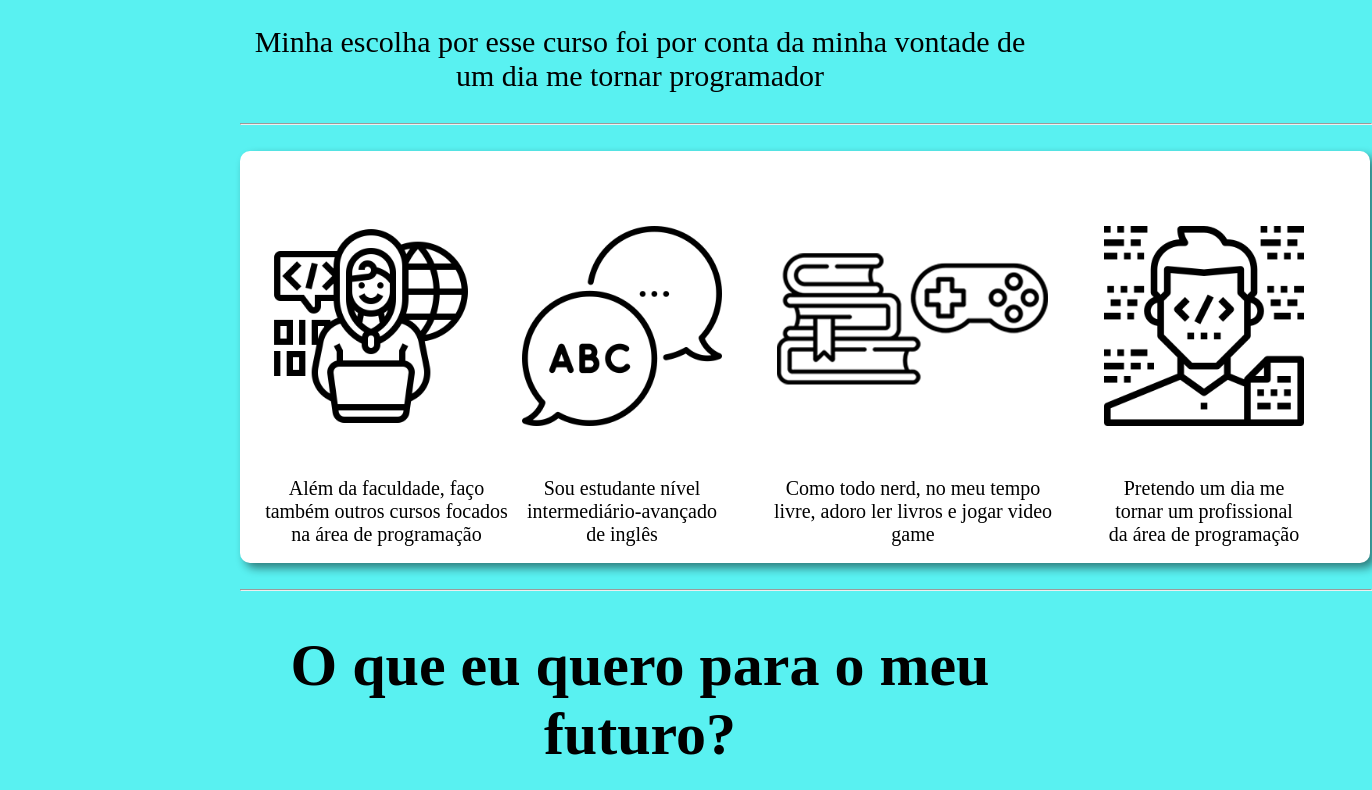
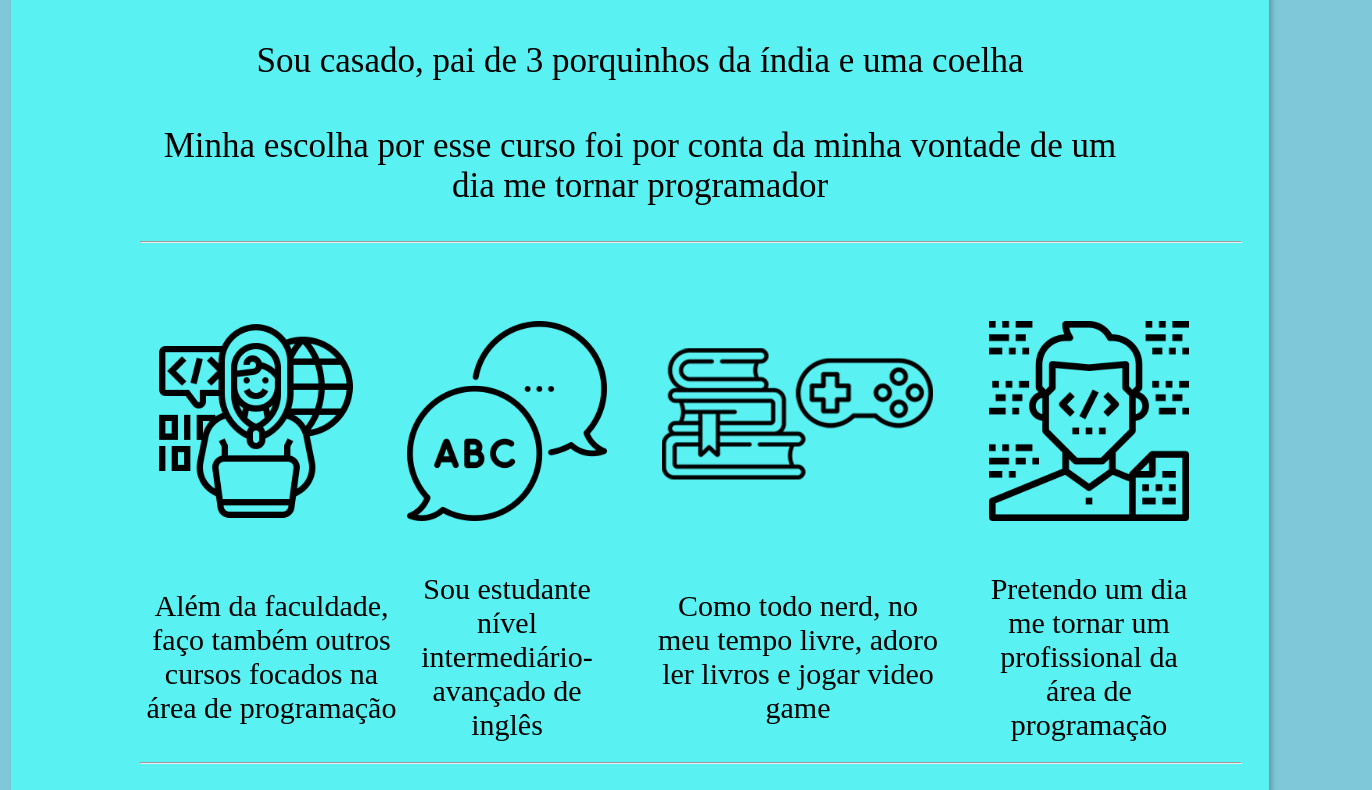
Before and after one commit to monteiromanoel/onepagemanoel.github.io, a plain HTML site: page index.html in a window 1280 px wide. Shown: the part 673-1463 px from the top of the page, 1372 px wide, since content can reach past the window. Drawn offline with Linux system fonts and the light colour scheme.

Commit message:
update 26/06

```diff
--- a/index.html
+++ b/index.html
@@ -9,6 +9,7 @@
 </head>
 
 <body>
+    <main>
         <div class="tudo">
             <div class="areaImage">
                 <img src="Imagens/FOTO-2.png" alt="foto2" width="400px" height="400px">
@@ -56,5 +57,6 @@
                 </p>
             </div>
         </div>
+    </main>
 </body>
 </html>
--- a/style.css
+++ b/style.css
@@ -1,9 +1,9 @@
 body{
-    background-color: rgb(89, 241, 241);
+    background-color: #7EC8D9;
     text-align: center;
 }
 .tudo{
-    width: 800px;
+    width: 1000px;
     margin:0 auto;
     padding: 10px;
 }
@@ -19,45 +19,40 @@ body{
 }
 .onePageTitle{
     text-align: right;
-    font-size: 32px;
+    font-size: 40px;
     padding-top: 140px;
     padding-bottom: 50px;
     padding-left: 320px;
+    font-family: Arial, Helvetica, sans-serif;
 }
 .text1{
     padding-top: 100px;
     text-align: center;
     text-justify: auto;
-    font-size: 30px;
+    font-size: 35px;
 }
 .text2{
     padding-top: 10px;
     text-align: center;
     text-justify: auto;
-    font-size: 30px;
+    font-size: 35px;
 }
 .text3{
     padding-top: 10px;
     text-align: center;
     text-justify: auto;
-    font-size: 30px;
+    font-size: 35px;
 }
 .hr{
-    width: 1130px;
+    width: 1100px;
+    margin: auto;
+    ;
 
 }
 
 /*ÁREA DA TABELA*/
 
-section{
-    background: white;
-    border-radius: 10px;
-    padding: 15px;
-    width: 1100px;
-    margin: auto;
-    box-shadow: 5px 5px 10px rgba(0, 0, 0, 0.486);
-    size: 50px;
-}
+
 .textSection{
     text-align: left;
     text-justify: auto;
@@ -79,26 +74,26 @@ td{
     font-weight: normal;
     text-justify: auto;
     padding-top: 5px;
-    font-size: 20px;
+    font-size: 30px;
     padding-right: 5px;
 }
 .tableText2{
     text-align: center;
     text-justify: auto;
     padding-top: 5px;
-    font-size: 20px;
+    font-size: 30px;
 }
 .tableText3{
     text-align: center;
     text-justify: auto;
     padding-top: 5px;
-    font-size: 20px;
+    font-size: 30px;
 }
 .tableText4{
     text-align: center;
     text-justify: auto;
     padding-top: 5px;
-    font-size: 20px;
+    font-size: 30px;
 }
 .tableImg1{
     padding-left: 15px;
@@ -117,3 +112,13 @@ td{
     font-size: 30px;
     padding-top: 10px;
 }
+
+main {
+    background-color: rgb(89, 241, 241);
+    padding: 29px;
+    width: 1200px;
+    margin: auto;
+    box-shadow: 3px 3px 5px rgba(0, 0, 0, 0.233);
+    border-bottom: 5px;
+    height: 1780px;
+}
```
Lines whose indentation alone changed are shown as unchanged.
